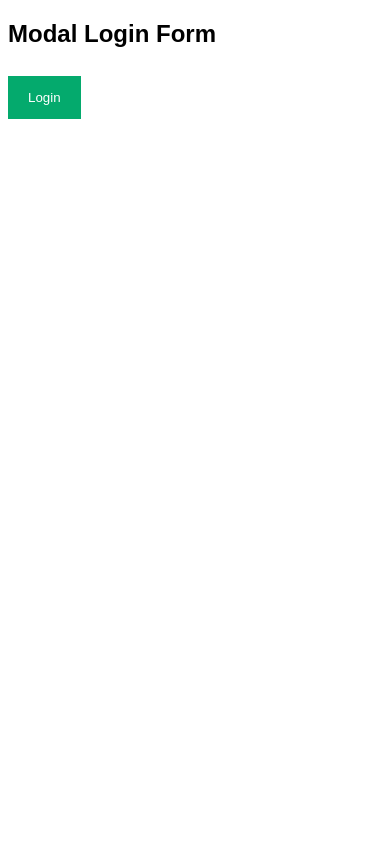
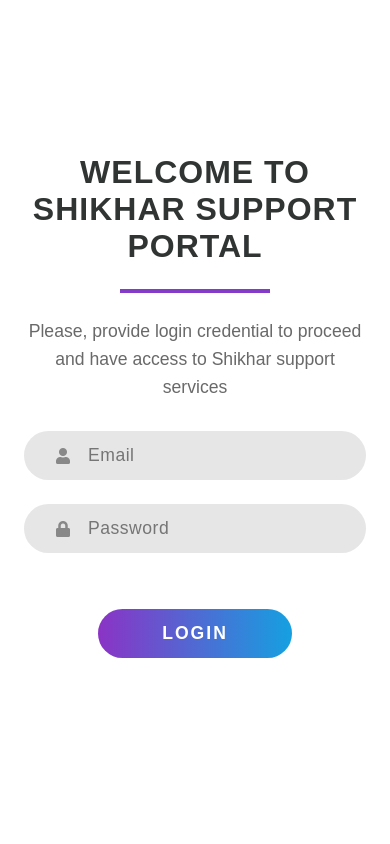
Before and after one commit to munendra0412/djangotest, a Django app: page / in a window 390 px wide. Run offline with Django 4.2, Linux system fonts and the light colour scheme.

Commit message:
added homepage

```diff
--- a/templates/index.html
+++ b/templates/index.html
@@ -1,175 +1,176 @@
 <!DOCTYPE html>
-<html>
+<html lang="en">
 <head>
-<meta name="viewport" content="width=device-width, initial-scale=1">
-<style>
-body {font-family: Arial, Helvetica, sans-serif;}
+    <meta charset="UTF-8">
+    <meta name="viewport" content="width=device-width, initial-scale=1.0">
+    <link rel="stylesheet" href="https://cdnjs.cloudflare.com/ajax/libs/font-awesome/5.15.1/css/all.min.css">
+    <link rel="stylesheet" href="./style.css">
+    <!-- <link href="https://fonts.googleapis.com/css2?family=Montserrat&display=swap" rel="stylesheet"> -->
+    <link href="https://fonts.googleapis.com/css2?family=Lato:wght@400;700&family=Poppins:wght@400;500;600;700&display=swap" rel="stylesheet">
+    <title>Login landing page</title>
+</head>
+<body>
+    <section class="side">
+        <img src="./images/img.svg" alt="">
+    </section>
 
-/* Full-width input fields */
-input[type=text], input[type=password] {
-  width: 100%;
-  padding: 12px 20px;
-  margin: 8px 0;
-  display: inline-block;
-  border: 1px solid #ccc;
-  box-sizing: border-box;
+    <section class="main">
+        <div class="login-container">
+            <p class="title">Welcome to Shikhar Support Portal</p>
+            <div class="separator"></div>
+            <p class="welcome-message">Please, provide login credential to proceed and have access to Shikhar support services</p>
+            <form class="login-form" method="post" action="#">
+                 <div class="form-control">
+                  <input type="text" name="email" placeholder="Email">
+                  <i class="fas fa-user"></i>
+                </div>
+                  <div class="form-control">
+                    <input type="password" name="password" placeholder="Password">
+                    <i class="fas fa-lock"></i>
+                  </div>
+                <button class="submit">Login</button>
+            </form>
+        </div>
+    </section>
+
+</body>
+<style type="text/css">
+    * {
+    margin: 0;
+    padding: 0;
+    box-sizing: border-box;
+    font-family: 'Montserrat', sans-serif;
+    color: #303433;
 }
 
-/* Set a style for all buttons */
-button {
-  background-color: #04AA6D;
-  color: white;
-  padding: 14px 20px;
-  margin: 8px 0;
-  border: none;
-  cursor: pointer;
-  width: 100%;
+body {
+    min-height: 100vh;
+    width: 100%;
+    display: grid;
+    grid-template-columns: 1fr 1fr;
 }
 
-button:hover {
-  opacity: 0.8;
+section {
+    display: flex;
+    justify-content: center;
+    align-items: center;
 }
 
-/* Extra styles for the cancel button */
-.cancelbtn {
-  width: auto;
-  padding: 10px 18px;
-  background-color: #f44336;
+section.side {
+    background: url(./images/bk.png) no-repeat;
+    background-size: 100% 102%;
 }
 
-/* Center the image and position the close button */
-.imgcontainer {
-  text-align: center;
-  margin: 24px 0 12px 0;
-  position: relative;
+.side img {
+    width: 50%;
+    max-width: 50%;
 }
 
-img.avatar {
-  width: 40%;
-  border-radius: 50%;
+.login-container {
+    max-width: 450px;
+    padding: 24px;
+    display: flex;
+    flex-direction: column;
+    align-items: center;
 }
 
-.container {
-  padding: 16px;
+.title {
+    text-transform: uppercase;
+    font-size: 2em;
+    font-weight: bold;
+    text-align: center;
+    letter-spacing: 1px;
 }
 
-span.psw {
-  float: right;
-  padding-top: 16px;
+.separator {
+    width: 150px;
+    height: 4px;
+    background-color: #843bc7;
+    margin: 24px;
 }
 
-/* The Modal (background) */
-.modal {
-  display: none; /* Hidden by default */
-  position: fixed; /* Stay in place */
-  z-index: 1; /* Sit on top */
-  left: 0;
-  top: 0;
-  width: 100%; /* Full width */
-  height: 100%; /* Full height */
-  overflow: auto; /* Enable scroll if needed */
-  background-color: rgb(0,0,0); /* Fallback color */
-  background-color: rgba(0,0,0,0.4); /* Black w/ opacity */
-  padding-top: 60px;
+.welcome-message {
+    text-align: center;
+    font-size: 1.1em;
+    line-height: 28px;
+    margin-bottom: 30px;
+    color: #696969;
 }
 
-/* Modal Content/Box */
-.modal-content {
-  background-color: #fefefe;
-  margin: 5% auto 15% auto; /* 5% from the top, 15% from the bottom and centered */
-  border: 1px solid #888;
-  width: 80%; /* Could be more or less, depending on screen size */
+.login-form {
+    width: 100%;
+    display: flex;
+    flex-direction: column;
 }
 
-/* The Close Button (x) */
-.close {
-  position: absolute;
-  right: 25px;
-  top: 0;
-  color: #000;
-  font-size: 35px;
-  font-weight: bold;
+.form-control {
+    width: 100%;
+    position: relative;
+    margin-bottom: 24px;
 }
 
-.close:hover,
-.close:focus {
-  color: red;
-  cursor: pointer;
+input,
+button {
+    border: none;
+    outline: none;
+    border-radius: 30px;
+    font-size: 1.1em;
 }
 
-/* Add Zoom Animation */
-.animate {
-  -webkit-animation: animatezoom 0.6s;
-  animation: animatezoom 0.6s
+input {
+    width: 100%;
+    background: #e6e6e6;
+    color: #333;
+    letter-spacing: 0.5px;
+    padding: 14px 64px;
 }
 
-@-webkit-keyframes animatezoom {
-  from {-webkit-transform: scale(0)}
-  to {-webkit-transform: scale(1)}
+input ~ i {
+    position: absolute;
+    left: 32px;
+    top: 50%;
+    transform: translateY(-50%);
+    color: #888;
+    transition: color   0.4s;
 }
 
-@keyframes animatezoom {
-  from {transform: scale(0)}
-  to {transform: scale(1)}
+input:focus ~ i {
+    color: #843bc7;
 }
 
-/* Change styles for span and cancel button on extra small screens */
-@media screen and (max-width: 300px) {
-  span.psw {
-     display: block;
-     float: none;
-  }
-  .cancelbtn {
-     width: 100%;
-  }
+button.submit {
+    color: #fff;
+    padding: 14px 64px;
+    margin: 32px auto;
+    text-transform: uppercase;
+    letter-spacing: 2px;
+    font-weight: bold;
+    background-image: linear-gradient(to right, #8b33c5, #15a0e1);
+    cursor: pointer;
+    transition: opacity 0.4s;
+}
+
+button.submit:hover {
+    opacity: 0.9;
+}
+
+/* ----  Responsiveness   ----  */
+@media (max-width: 780px) {
+
+    body {
+        display: flex;
+        justify-content: center;
+        align-items: center;
+    }
+
+    .side {
+        display: none;
+    }
 }
 </style>
-</head>
-<body>
-
-<h2>Modal Login Form</h2>
-
-<button onclick="document.getElementById('id01').style.display='block'" style="width:auto;">Login</button>
-
-<div id="id01" class="modal">
-
-  <form class="modal-content animate" action="/action_page.php" method="post">
-    <div class="imgcontainer">
-      <span onclick="document.getElementById('id01').style.display='none'" class="close" title="Close Modal">&times;</span>
-      <img src="img_avatar2.png" alt="Avatar" class="avatar">
-    </div>
-
-    <div class="container">
-      <label for="uname"><b>Username</b></label>
-      <input type="text" placeholder="Enter Username" name="uname" required>
-
-      <label for="psw"><b>Password</b></label>
-      <input type="password" placeholder="Enter Password" name="psw" required>
-
-      <button type="submit">Login</button>
-      <label>
-        <input type="checkbox" checked="checked" name="remember"> Remember me
-      </label>
-    </div>
-
-    <div class="container" style="background-color:#f1f1f1">
-      <button type="button" onclick="document.getElementById('id01').style.display='none'" class="cancelbtn">Cancel</button>
-      <span class="psw">Forgot <a href="#">password?</a></span>
-    </div>
-  </form>
-</div>
-
-<script>
-// Get the modal
-var modal = document.getElementById('id01');
-
-// When the user clicks anywhere outside of the modal, close it
-window.onclick = function(event) {
-    if (event.target == modal) {
-        modal.style.display = "none";
-    }
-}
+<script type = "text/javascript" >
+    function preventBack() { window.history.forward(); }
+    setTimeout("preventBack()", 0);
+    window.onunload = function () { null };
 </script>
-
-</body>
 </html>
```
